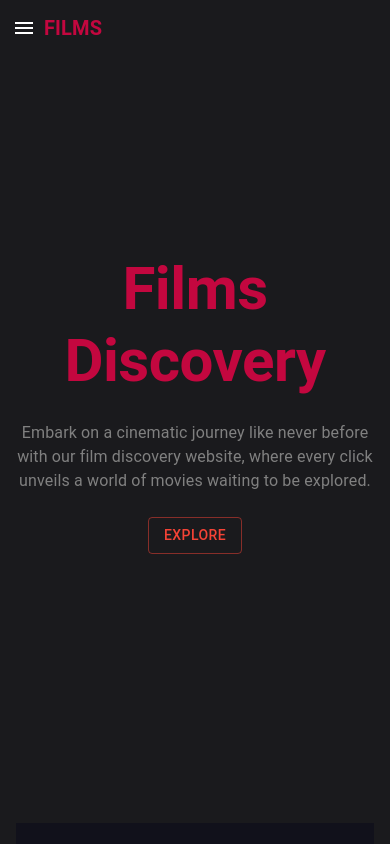
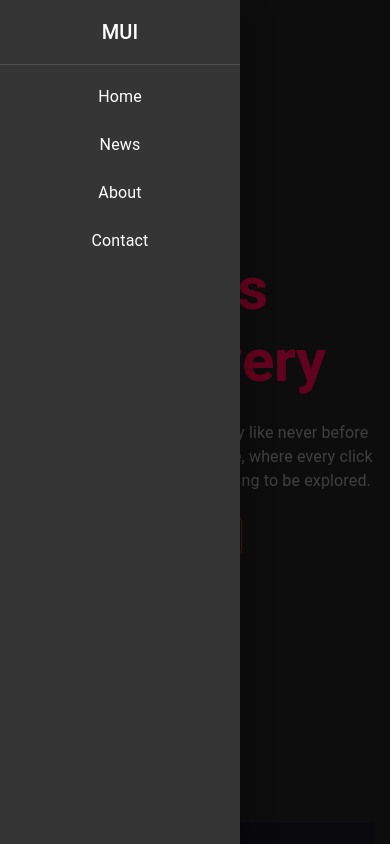
Before and after one commit to aquapaka/fer201m-react, a React (Create React App) app in the folder lab-films-ts/: page / in a window 390 px wide. Both pictures are taken after a click on the button 24 px from the left and 28 px from the top of the page. Shown: the top 844 px of the page. Built offline with nearby package versions, Linux system fonts and the light colour scheme.

Commit message:
Fix drawer

```diff
--- a/lab-films-ts/src/components/NavBar.tsx
+++ b/lab-films-ts/src/components/NavBar.tsx
@@ -1,5 +1,6 @@
 import { Menu } from "@mui/icons-material";
-import { AppBar, Box, Button, IconButton, Toolbar, Typography } from "@mui/material";
+import { AppBar, Box, Button, Divider, Drawer, IconButton, List, ListItem, ListItemButton, ListItemText, Toolbar, Typography } from "@mui/material";
+import { useState } from "react";
 import { Link } from "react-router-dom";
 
 type navItemType = {
@@ -27,11 +28,17 @@ const navItems: navItemType[] = [
 ]
 
 export default function NavBar() {
+    const [mobileOpen, setMobileOpen] = useState(false);
+
+    const handleDrawerToggle = () => {
+        setMobileOpen((prevState) => !prevState);
+    };
+
     return (
         <Box>
             <AppBar component="nav" sx={{ background: "none", boxShadow: "none" }}>
                 <Toolbar>
-                    <IconButton color="inherit" aria-label="open drawer" edge="start" sx={{ display: { sm: 'none' } }}>
+                    <IconButton color="inherit" aria-label="open drawer" edge="start" sx={{ display: { sm: 'none' } }} onClick={handleDrawerToggle}>
                         <Menu />
                     </IconButton>
                     <Typography variant="h6" component={Link} to="/" sx={{ textDecoration: 'none', flexGrow: 1, color: "#C3073F", fontWeight: "bold" }}>
@@ -44,6 +51,37 @@ export default function NavBar() {
                             </Button>
                         ))}
                     </Box>
+                    <nav>
+                        <Drawer
+                            container={document.body}
+                            variant="temporary"
+                            open={mobileOpen}
+                            onClose={handleDrawerToggle}
+                            ModalProps={{
+                                keepMounted: true, // Better open performance on mobile.
+                            }}
+                            sx={{
+                                display: { xs: 'block', sm: 'none' },
+                                '& .MuiDrawer-paper': { boxSizing: 'border-box', width: '240px' },
+                            }}
+                        >
+                            <Box onClick={handleDrawerToggle} sx={{ textAlign: 'center' }}>
+                                <Typography variant="h6" sx={{ my: 2 }}>
+                                    MUI
+                                </Typography>
+                                <Divider />
+                                <List>
+                                    {navItems.map((item) => (
+                                        <ListItem sx={{ color: 'white' }} component={Link} to={item.path} key={item.path} disablePadding>
+                                            <ListItemButton sx={{ textAlign: 'center' }}>
+                                                <ListItemText primary={item.name} />
+                                            </ListItemButton>
+                                        </ListItem>
+                                    ))}
+                                </List>
+                            </Box>
+                        </Drawer>
+                    </nav>
                 </Toolbar>
             </AppBar>
         </Box >
--- a/lab-films-ts/src/pages/HomePage.tsx
+++ b/lab-films-ts/src/pages/HomePage.tsx
@@ -21,7 +21,7 @@ export default function HomePage() {
             </Stack>
             <Grid container spacing={4} mt={"30vh"} pb={"64px"} id="FilmList">
                 {Films.map(film => (
-                    <Grid xs={12} sm={6} md={4} sx={{
+                    <Grid key={film.id} xs={12} sm={6} md={4} sx={{
                         transition: 'all 300ms ease-in-out',
                         ':hover': {
                             scale: '105%',
```
